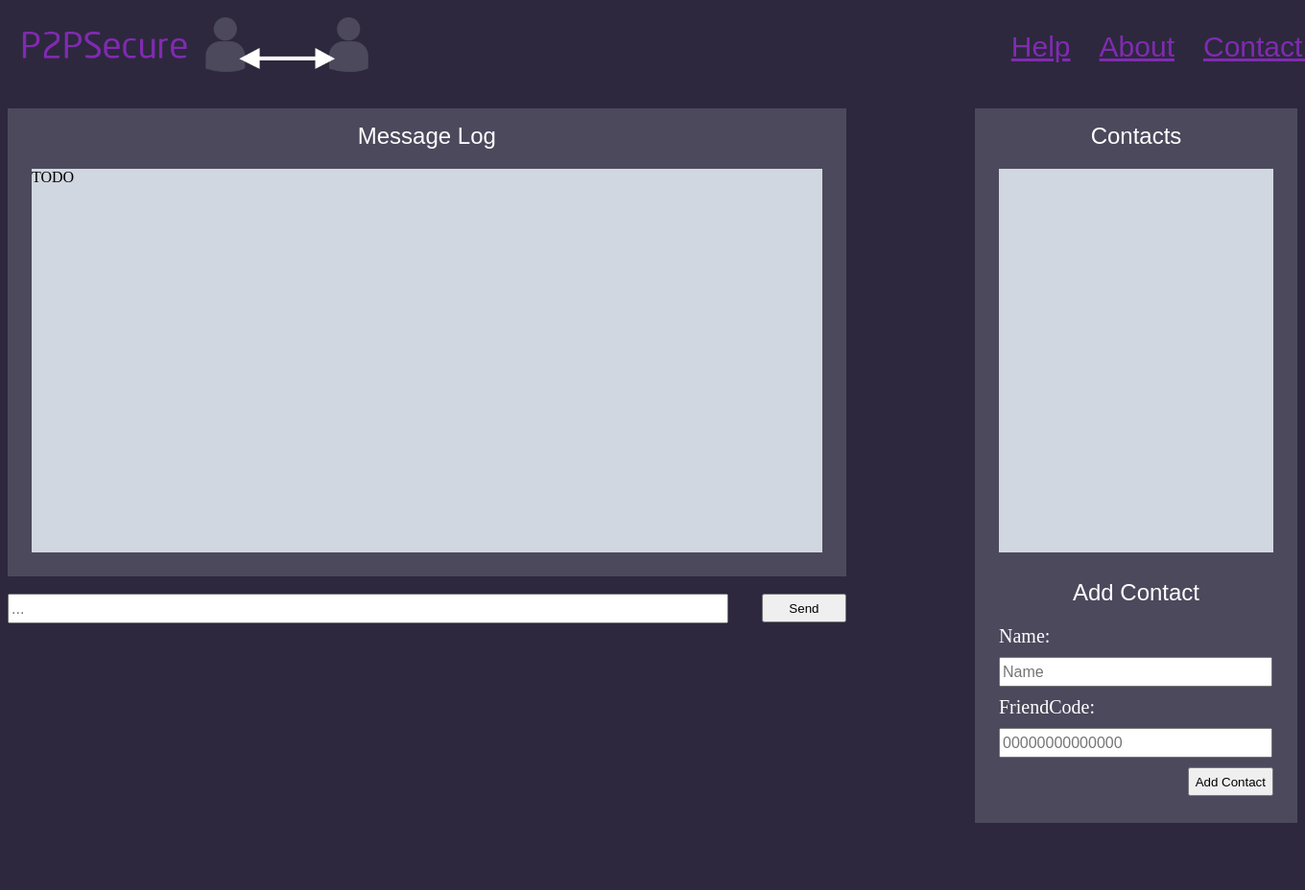
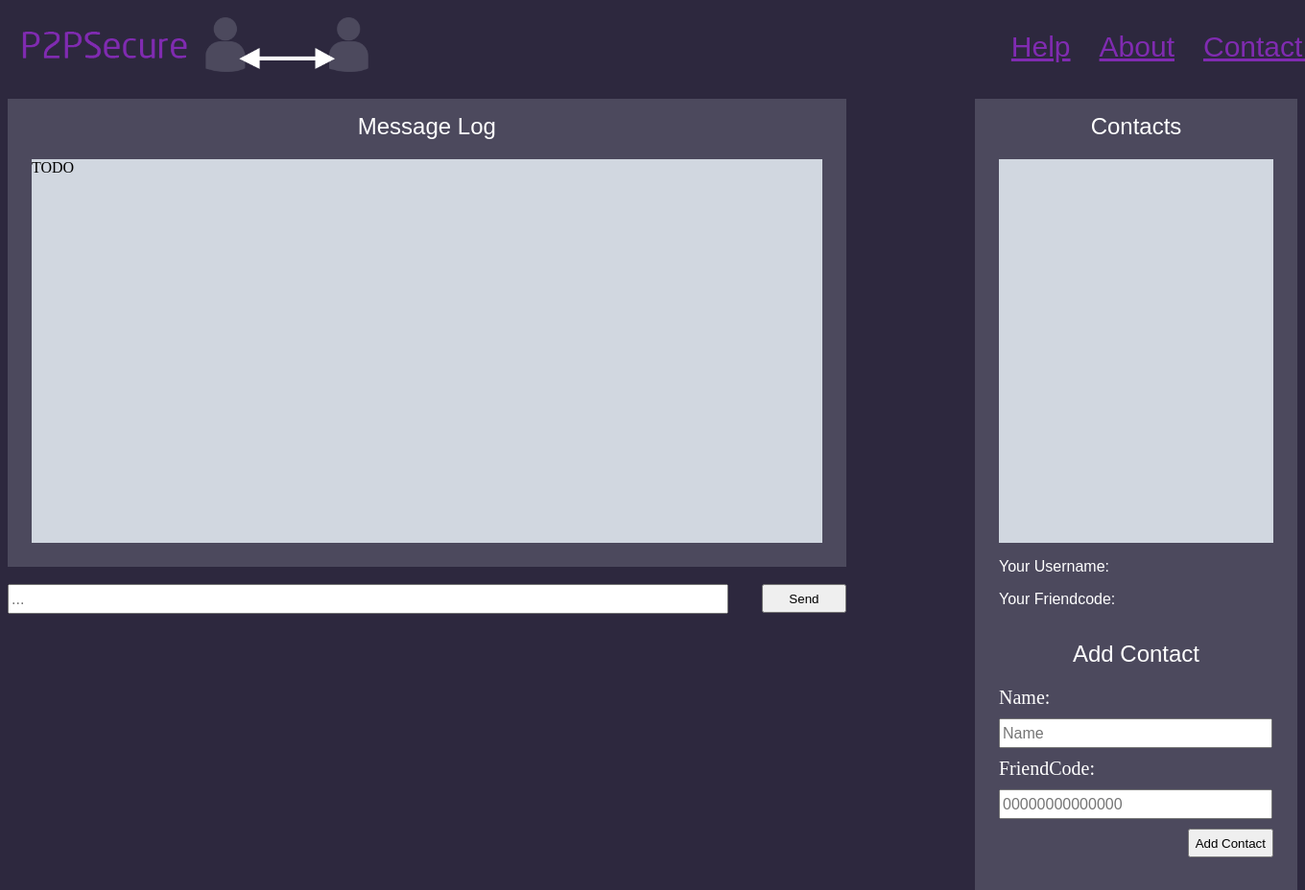
Before and after one commit to jace1427/P2P, a Flask app: page /index in a window 1360 px wide; the page is wider, and only the part inside the window is pictured. Shown: that part at 96% size. Before the commit the page ends 858 px from the top of that part, so only its background shows below. Run offline with Flask 2, Linux system fonts and the light colour scheme; some libraries are stand-ins or nearby versions.

Commit message:
Fixed an issue where contacts would be encrypted using the user's IV rather than the newly created IV of each contact. Added Username and Friendcode fields and ffixed formatting on the main messaging page. Added global variables in main, USERNAME and FRIENDCODE (updated login to set these). Updated type checking on main.encode_friend.

```diff
--- a/flask_p2p.py
+++ b/flask_p2p.py
@@ -20,6 +20,10 @@ import main
 app = flask.Flask(__name__)
 app.secret_key = bytes(1)
 
+# Global variables
+FLASK_USERNAME = ""
+FLASK_FRIENDCODE = ""
+
 
 @app.route("/")
 @app.route("/login")
@@ -40,8 +44,10 @@ def login_attempt():
         flask.flash(u"ERROR: Invalid username or password")
         flask.flash(
             u"Usernames and passwords may contain any character except '")
+    elif result == -3:
+        flask.flash(u"ERROR: User not found")
     else:
-        flask.flash(u"ERROR: User not found")
+        flask.flash(u"ERROR: Incorrect password")
     return flask.redirect("/login")
 
 
@@ -88,7 +94,9 @@ def index():
     app.logger.debug("Main page entry")
     contacts = get_contacts()
     return flask.render_template("p2p.html", contacts=contacts,
-                                 contact_length=len(contacts))
+                                 contact_length=len(contacts),
+                                 username_display=main.USERNAME,
+                                 friendcode_display=main.FRIENDCODE)
 
 
 @app.route("/_add_contact", methods=['POST'])
@@ -99,7 +107,9 @@ def _add_contact():
     main.add_contact(name, friendcode)
     contacts = get_contacts()
     return flask.render_template("p2p.html", contacts=contacts,
-                                 contact_length=len(contacts))
+                                 contact_length=len(contacts),
+                                 username_display=main.USERNAME,
+                                 friendcode_display=main.FRIENDCODE)
 
 
 @app.route("/_message_contact", methods=['POST'])
@@ -109,7 +119,9 @@ def _message_contact():
 
     contacts = get_contacts()
     return flask.render_template("p2p.html", contacts=contacts,
-                                 contact_length=len(contacts))
+                                 contact_length=len(contacts),
+                                 username_display=main.USERNAME,
+                                 friendcode_display=main.FRIENDCODE)
 
 
 @app.errorhandler(404)
--- a/main.py
+++ b/main.py
@@ -26,16 +26,20 @@ from flask import request
 
 
 USER_ID = 0            # Every user on the local system will have their own ID.
-CONTACT_LIST = []      # [[ContactID, IV, MachineID, Contactname, IP_address, SecretKey, PublicKey, Port#],...]
-MESSAGE_LIST = []      # [[[UserID, contactID, MessageID, IV, Text, Timestamp, Sent],...], ...] something like this?
+USERNAME = ""          # Empty string to represent user
+FRIENDCODE = ""
+CONTACT_LIST = []      # [[ContactID, IV, MachineID, ContactName, IP_address, SecretKey, PublicKey, Port#],...]
+MESSAGE_LIST = []      # [[MessageID, IV, Text, Timestamp, Sent],...]
 USER_IV = None         # the IV created for the user when they made their account. Used for db encryption
 DB_KEY = None          # key used for encrypting and decrypting entries in the database
 PUBLIC_KEY = None      # Users public key
 PRIVATE_KEY = None     # Users private key
 DIFFIE_HELLMAN = None  # diffie hellman object. see cryptography.py
+LOCAL_IP = None
+
 
 # networking constants
-BUFSIZE = 4096
+BUFSIZE = 4096  # TODO enforce this somewhere
 FORMAT = 'utf-8'  # probably not needed
 SERVER_IP = socket.gethostbyname(socket.gethostname())
 PORT = 5550
@@ -77,7 +81,8 @@ def get_user_ip() -> str:
     return public_ip[:(len(public_ip)-1)]
 
 
-def encode_friend(ip_address, user_id, port):
+def encode_friend(ip_address: str, user_id: int, port: int):
+    print(ip_address)
     ip_address = ip_address.split('.')
     ip_address = list(map(int, ip_address))
     a = 24
@@ -171,6 +176,9 @@ def create_account(username: str, password: str):
 # contact in CONTACT_LIST [ContactID, IV, MachineID, Contactname, IP_address, SecretKey, PublicKey]
 def login(username, password):
 
+    global DB_KEY, USER_ID, PUBLIC_KEY, PRIVATE_KEY, \
+        USER_IV, CONTACT_LIST, DATABASE, USERNAME, FRIENDCODE
+
     if not username or not password:
         # print("Username and password cannot be blank")
         return -1
@@ -194,34 +202,30 @@ def login(username, password):
         print("User not found")
         return -3
 
-    global DB_KEY
     # Step 1: Authenticate User
     password_hash = c.pwd2hash(c.string2bytes(password))
 
-    # Step 1a: check if password's hash matches stored hash
+    # Step 2: check if password's hash matches stored hash
     # print(password_hash)
     # print(PasswordHash)
     if (password_hash == PasswordHash):
+        # Step 2a (if step 2 is a success): set global variables
         print("Password was correct!")
         # if the correct password is entered
         DB_KEY = c.pwd2key(c.string2bytes(password))
-        UserID = int(user_info[0])
-        User_IV = c.base642bytes(c.string2bytes(user_info[3]))
-        IP_Adress = c.base642bytes(c.string2bytes(user_info[4]))
-        User_PORT = c.base642bytes(c.string2bytes(user_info[5]))
-        PublicKey = c.base642bytes(c.string2bytes(user_info[6]))
-        PrivateKey = c.base642bytes(c.string2bytes(user_info[7]))
+        USER_ID = int(user_info[0])
+        USERNAME = user_info[1]
+        USER_IV = c.base642bytes(c.string2bytes(user_info[3]))
+        LOCAL_IP = c.bytes2string(c.decrypt_db(c.base642bytes(c.string2bytes(user_info[4])), DB_KEY, USER_IV))
+        User_PORT = int(c.bytes2string(c.decrypt_db(c.base642bytes(c.string2bytes(user_info[5])), DB_KEY, USER_IV)))
+        FRIENDCODE = encode_friend(LOCAL_IP, USER_ID, User_PORT)
+        PUBLIC_KEY = c.decrypt_db(c.base642bytes(c.string2bytes(user_info[6])), DB_KEY, USER_IV)
+        PRIVATE_KEY = c.decrypt_db(c.base642bytes(c.string2bytes(user_info[7])), DB_KEY, USER_IV)
     else:
         print("Incorrect password")
         # if the wrong password is entered
-        return None
+        return -4
 
-    # Step 2 (if step 1 is a success): set global variables: UserID, PUBLIC_KEY, PRIVATE_KEY from what database returned
-    global USER_ID, PUBLIC_KEY, PRIVATE_KEY, USER_IV
-    USER_IV = User_IV
-    USER_ID = UserID
-    PUBLIC_KEY = c.decrypt_db(PublicKey, DB_KEY, User_IV)
-    PRIVATE_KEY = c.decrypt_db(PrivateKey, DB_KEY, User_IV)
 
     # Step 3: Populate Contact List global variable
     _populate_contact_list(USER_ID)
@@ -233,25 +237,46 @@ def _populate_contact_list(UserID: int) -> None:
     """
     _populate_contact_list
         Helper function for querying the sql database for contacts
-        to populate the global variabel CONTACT_LIST
+        to populate the global CONTACT_LIST
 
     :param
-        UserID: The current user's ID to differentiate
-                between contacts in the database
+        UserID: The current user's ID
     :return
         None
     """
     temp_contact_list = DATABASE.find_contacts(UserID)
     for contact in temp_contact_list:
         new_contact = []
-        new_contact.append(contact[1])  #contactID no decrypt
-        new_contact.append(c.base642bytes(c.string2bytes(contact[2])))  #IV no decrypt
-        new_contact.append(int(c.bytes2string(c.decrypt_db(c.base642bytes(c.string2bytes(contact[3])), DB_KEY, USER_IV))))  #MachineID
-        new_contact.append(c.bytes2string(c.decrypt_db(c.base642bytes(c.string2bytes(contact[4])), DB_KEY, USER_IV)))    #contact name
-        new_contact.append(c.bytes2string(c.decrypt_db(c.base642bytes(c.string2bytes(contact[5])), DB_KEY, USER_IV)))    #ip address
-        new_contact.append(c.bytes2string(c.decrypt_db(c.base642bytes(c.string2bytes(contact[7])), DB_KEY, USER_IV)))    #secret key
-        new_contact.append(c.bytes2string(c.decrypt_db(c.base642bytes(c.string2bytes(contact[8])), DB_KEY, USER_IV)))    #public key
-        new_contact.append(int(c.bytes2string(c.decrypt_db(c.base642bytes(c.string2bytes(contact[6])), DB_KEY, USER_IV))))    #port
+
+        # ContactID (no decrypt)
+        new_contact.append(int(contact[1]))
+
+        # Initialization Vector (no decrypt)
+        new_contact.append(c.base642bytes(c.string2bytes(contact[2])))
+
+        # Machine ID (decrypt)
+        new_contact.append(int(c.bytes2string(c.decrypt_db(
+            c.base642bytes(c.string2bytes(contact[3])), DB_KEY, new_contact[1]))))
+
+        # Contact name (decrypt)
+        new_contact.append(c.bytes2string(c.decrypt_db(
+            c.base642bytes(c.string2bytes(contact[4])), DB_KEY, new_contact[1])))
+
+        # IP address (decrypt)
+        new_contact.append(c.bytes2string(c.decrypt_db(
+            c.base642bytes(c.string2bytes(contact[5])), DB_KEY, new_contact[1])))
+
+        # Secret key (decrypt)
+        new_contact.append(c.bytes2string(c.decrypt_db(
+            c.base642bytes(c.string2bytes(contact[7])), DB_KEY, new_contact[1])))
+
+        # Public key (decrypt)
+        new_contact.append(c.bytes2string(c.decrypt_db(
+            c.base642bytes(c.string2bytes(contact[8])), DB_KEY, new_contact[1])))
+
+        # Port (decrypt)
+        new_contact.append(int(c.bytes2string(c.decrypt_db(
+            c.base642bytes(c.string2bytes(contact[6])), DB_KEY, new_contact[1]))))
         CONTACT_LIST.append(new_contact)
     return
 
@@ -275,10 +300,10 @@ def add_contact(Contactname, friendcode, public_key=None):
     contactID = 0
 
     # create iv
-    iv = c.create_iv()
+    contactIV = c.create_iv()
 
     # create new contact
-    new_contact = [contactID, iv, machine_id, Contactname, ip_address, "temp sk", public_key, port]
+    new_contact = [contactID, contactIV, machine_id, Contactname, ip_address, "temp sk", public_key, port]
 
     # insert new contact into CONTACT_LIST
     CONTACT_LIST.append(new_contact)
@@ -294,16 +319,16 @@ def add_contact(Contactname, friendcode, public_key=None):
     sk = c.string2bytes("temp sk")
 
     # encrypt senstitive information
-    enc_machine_id  = c.encrypt_db(machine_id, DB_KEY, USER_IV)
-    enc_Contactname = c.encrypt_db(Contactname, DB_KEY, USER_IV)
-    enc_ip_address  = c.encrypt_db(ip_address, DB_KEY, USER_IV)
-    enc_port        = c.encrypt_db(port, DB_KEY, USER_IV)
-    enc_public_key  = c.encrypt_db(public_key, DB_KEY, USER_IV)
-    enc_secret_key  = c.encrypt_db(sk, DB_KEY, USER_IV)
+    enc_machine_id  = c.encrypt_db(machine_id, DB_KEY, contactIV)
+    enc_Contactname = c.encrypt_db(Contactname, DB_KEY, contactIV)
+    enc_ip_address  = c.encrypt_db(ip_address, DB_KEY, contactIV)
+    enc_port        = c.encrypt_db(port, DB_KEY, contactIV)
+    enc_public_key  = c.encrypt_db(public_key, DB_KEY, contactIV)
+    enc_secret_key  = c.encrypt_db(sk, DB_KEY, contactIV)
 
     # create new contact to be added to database
     new_contact_db = (USER_ID,
-                     c.bytes2string(c.bytes2base64(iv)),
+                     c.bytes2string(c.bytes2base64(contactIV)),
                      c.bytes2string(c.bytes2base64(enc_machine_id)),
                      c.bytes2string(c.bytes2base64(enc_Contactname)),
                      c.bytes2string(c.bytes2base64(enc_ip_address)),
--- a/static/css/p2p.css
+++ b/static/css/p2p.css
@@ -10,7 +10,7 @@
     width: 65%;
     float: left;
     height: 80px;
-    margin-bottom: 25px;
+    margin-bottom: 15px;
 }
 
 .title_right {
@@ -20,7 +20,7 @@
     width: 23.3%;
     float: right;
     height: 80px;
-    margin-bottom: 25px;
+    margin-bottom: 15px;
 }
 
 .misc_right {
@@ -88,7 +88,7 @@
     font-size: 24px;
     font-family: Arial, sans-serif;
     padding-bottom: 10px;
-    padding-top: 10px;
+/*    padding-top: 10px;*/
 }
 
 .add_contact_form_labels {
@@ -129,7 +129,7 @@
 
 .contact_div {
     background-color: #4C495D;
-    height: 720px;
+    height: 800px;
     padding-left: 25px;
     padding-right: 25px;
     padding-bottom: 25px;
@@ -239,7 +239,7 @@ li {
 
 .title_link:visited {}
 
-.title_help{
+.title_help {
     padding-left: 15px;
     padding-right: 15px;
 }
@@ -261,3 +261,9 @@ li {
     top: 2.78%;
     padding-right: 15px;
 }
+
+.user_info {
+    font-size: 16px;
+    font-family: Arial, sans-serif;
+    color: #FFFFFF;
+}
--- a/templates/p2p.html
+++ b/templates/p2p.html
@@ -81,6 +81,10 @@ body {
                         {% endfor %}
                     </ul>
                 </nav>
+                <div class="user_info">
+                    <p>Your Username: {{ username_display }}</p>
+                    <p>Your Friendcode: {{ friendcode_display }}</p>
+                </div>
                 <br />
                 <div class="add_contact_label">
                     <label>Add Contact</label>
```
